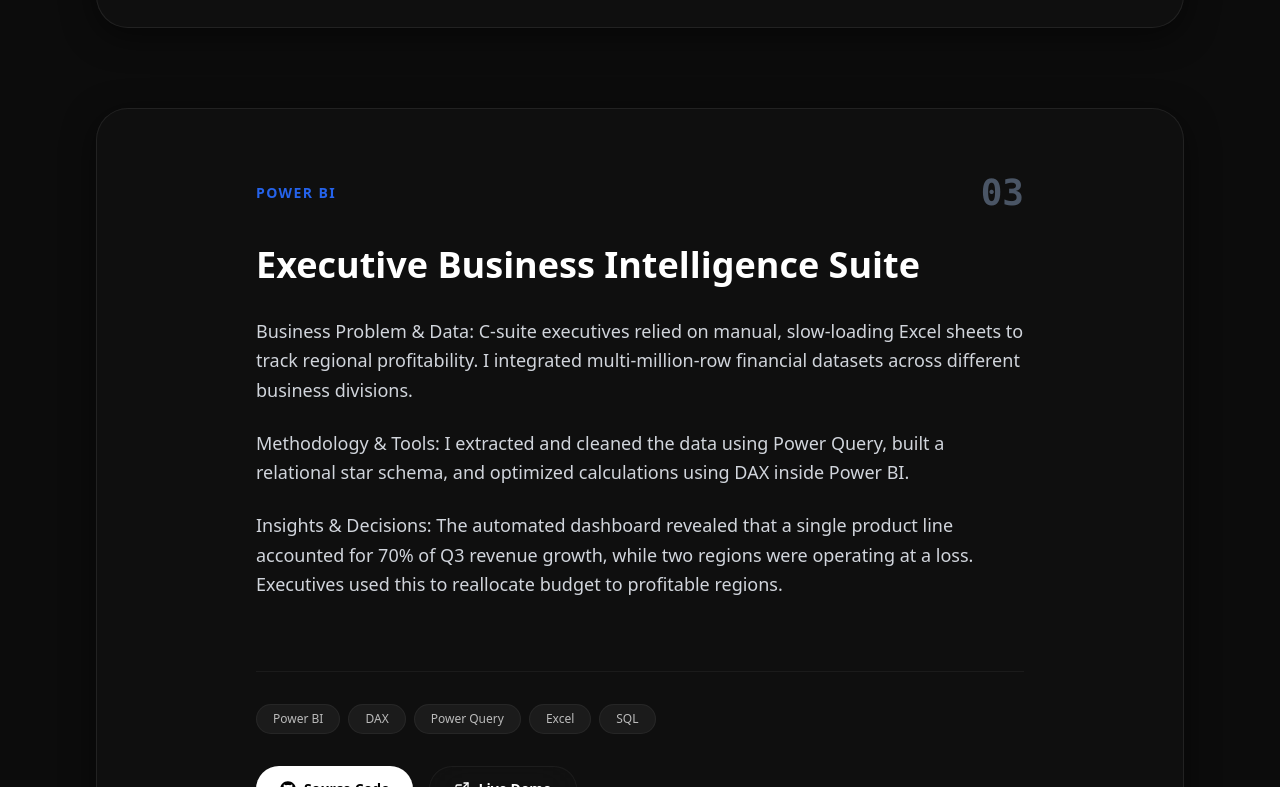
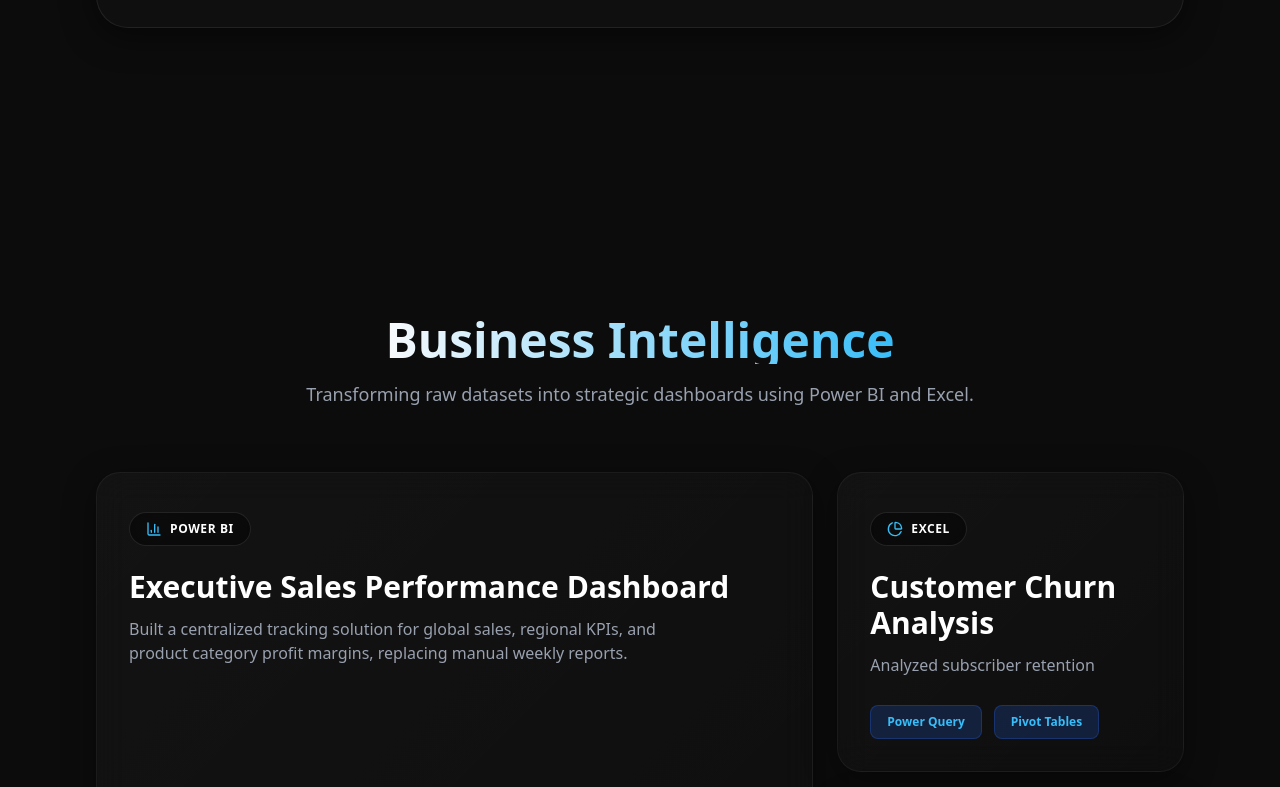
Before and after one commit to hoangdeptrai1010/portfolio, a Next.js app: page / in a window 1280 px wide. Shown: the part 4733-5520 px from the top of the page. Built offline with nearby package versions, Linux system fonts and the light colour scheme.

Commit message:
adjust information

```diff
--- a/src/data/index.ts
+++ b/src/data/index.ts
@@ -89,7 +89,7 @@
     title: "Bachelor of Information Systems",
     organization: "University of Information Technology (UIT) – VNU-HCM",
     location: "Ho Chi Minh City",
-    period: "2023 - Present (Expected 2028)",
+    period: "2023 - Present (Expected 2027)",
     description: [
       "Coursework: Database Systems, Business Intelligence, Data Warehousing, Systems Analysis and Design.",
       "Developed projects in Python, SQL, and Power BI focused on exploratory data analysis and data visualization."
@@ -125,19 +125,6 @@
     github: "https://github.com/hoangdeptrai1010",
     demo: "#"
   },
-  {
-    id: 3,
-    title: "Executive Business Intelligence Suite",
-    category: "Power BI",
-    paragraphs: [
-      "Business Problem & Data: C-suite executives relied on manual, slow-loading Excel sheets to track regional profitability. I integrated multi-million-row financial datasets across different business divisions.",
-      "Methodology & Tools: I extracted and cleaned the data using Power Query, built a relational star schema, and optimized calculations using DAX inside Power BI.",
-      "Insights & Decisions: The automated dashboard revealed that a single product line accounted for 70% of Q3 revenue growth, while two regions were operating at a loss. Executives used this to reallocate budget to profitable regions."
-    ],
-    tech: ["Power BI", "DAX", "Power Query", "Excel", "SQL"],
-    github: "https://github.com/hoangdeptrai1010",
-    demo: "#"
-  }
 ];
 
 export const CERTIFICATES = [
```
